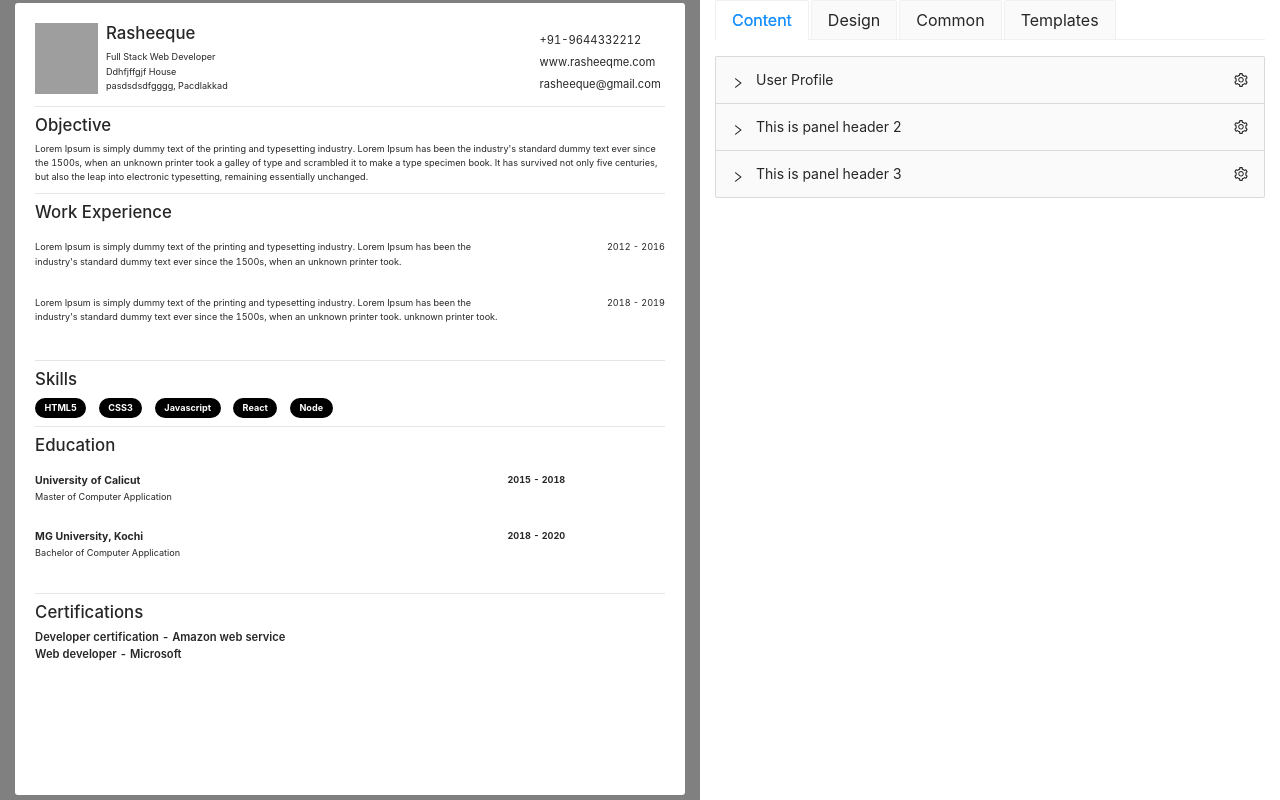
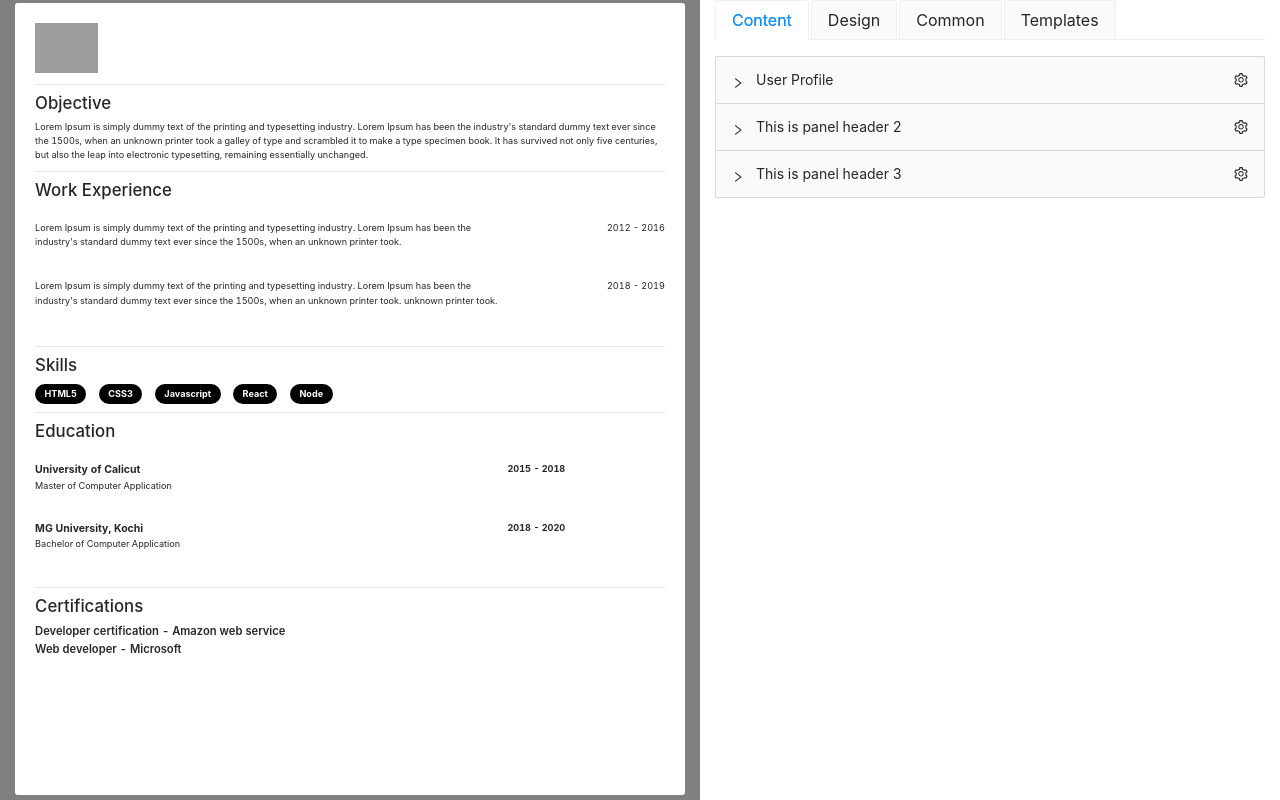
Before and after one commit to rasheequec/Resume-Builder, a React (Create React App) app: page / in a window 1280 px wide. Built offline with nearby package versions, Linux system fonts and the light colour scheme; grey boxes are pictures that could not be loaded.

Commit message:
action for updating data and fetch profile details through redux store

```diff
--- /dev/null
+++ b/src/actions/resumeActions.js
@@ -0,0 +1,9 @@
+import { UPDATE_RESUME_DATA } from './types';
+
+export const updateResumeData = (data) => {
+    console.log('data is',data)
+    return {
+      type: UPDATE_RESUME_DATA,
+      payload: data
+    };
+  };
--- /dev/null
+++ b/src/actions/types.js
@@ -0,0 +1 @@
+export const UPDATE_RESUME_DATA = "UPDATE_RESUME_DATA";
--- a/src/components/settings/content/index.js
+++ b/src/components/settings/content/index.js
@@ -1,7 +1,9 @@
 import React from 'react'
 import Profile from './profile'
 import { Collapse, Select } from 'antd';
+import { connect } from "react-redux";
 import { SettingOutlined } from '@ant-design/icons';
+import { updateResumeData } from '../../../actions/resumeActions'
 const { Panel } = Collapse;
 const { Option } = Select;
 
@@ -36,16 +38,16 @@ class Content extends React.Component {
   };
 
   render() {
-    const { expandIconPosition } = this.state;
+    const { data, updateData } = this.props;
     return (
       <div>
         <Collapse
           // defaultActiveKey={['1']}
           onChange={callback}
-          expandIconPosition={expandIconPosition}
+          // expandIconPosition={expandIconPosition}
         >
           <Panel header="User Profile" key="1" extra={genExtra()}>
-            <div><Profile /></div>
+            <div><Profile updateData={updateData} data={data} /></div>
           </Panel>
           <Panel header="This is panel header 2" key="2" extra={genExtra()}>
             <div>{text}</div>
@@ -59,4 +61,20 @@ class Content extends React.Component {
   }
 }
 
-export default Content
+const mapStateToProps = state => {
+  return {
+    data: state.resumeReducer
+  }
+}
+const mapDispatchToProps = (dispatch) => {
+	return {
+		updateData: data => {
+			dispatch(updateResumeData(data))
+    },
+	}
+
+}
+export default connect(
+	mapStateToProps,
+	mapDispatchToProps
+)(Content)
--- a/src/components/settings/content/profile.js
+++ b/src/components/settings/content/profile.js
@@ -1,40 +1,49 @@
 import React from 'react'
 import { Input, Form, Col, Row } from 'antd';
 
-const Profile = () => {
+
+const Profile = (props) => {
+    const { data, updateData } = props;
+    const changeHandle = (e) =>{
+        let profileData = {...data.profile, [e.target.name]: e.target.value }
+        let newData = {...data, profile: profileData}
+        updateData(newData)
+        // {...profileData}
+        // updateData(e.target.name)
+    }
     return (
         <div>
             {/* <Form name="horizontal_login" layout="inline"> */}
         <Row gutter={10} style={{padding: '1.5%'}}>
         <Col span={12}>
-        <Input  placeholder="Profile Image" />
+        <Input name="photo" onChange={changeHandle}  placeholder="Profile Image" />
         </Col>
         <Col span={12}>
-        <Input  placeholder="Name" />
+        <Input name="name" onChange={changeHandle} placeholder="Name" />
         </Col>
       </Row>
       <Row gutter={10} style={{padding: '1.5%'}}>
     <Col span={12}>
-      <Input placeholder="Designation" />
+      <Input name="title" onChange={changeHandle} placeholder="Designation" />
       </Col>
       <Col span={12}>
-        <Input placeholder="Address Line 1" />
+        <Input name="address1" onChange={changeHandle} placeholder="Address Line 1" />
         </Col>
       </Row>
       <Row gutter={10} style={{padding: '1.5%'}}>
       <Col span={12}>
-        <Input placeholder="Address Line 2" />
+        <Input name="address2" onChange={changeHandle} placeholder="Address Line 2" />
         </Col>
         <Col span={12}>
-        <Input placeholder="Phone number" />
+        <Input name="phone" onChange={changeHandle} placeholder="Phone number" />
         </Col>
       </Row>
       <Row gutter={10} style={{padding: '1.5%'}}>
       <Col span={12}>
-        <Input placeholder="Email" />
+        <Input name="email" onChange={changeHandle} placeholder="Email" />
         </Col>
         <Col span={12}>
-        <Input placeholder="Website" />
+        <Input name="website" onChange={changeHandle} placeholder="Website" />
         </Col>
       </Row>
 
--- a/src/components/template/basic/index.js
+++ b/src/components/template/basic/index.js
@@ -1,9 +1,8 @@
 import React from 'react'
 import './index.css'
 
-class BasicTemplate extends React.Component{
-
-    render(){
+const BasicTemplate = (props) => {
+  const { photo, name, title, address1, address2, phone, website, email } = props.data.profile;
         return(
             <div id="basic">
 
@@ -12,17 +11,16 @@ class BasicTemplate extends React.Component{
                          <img className="profileimage" src="https://i.pinimg.com/originals/97/31/02/9731022f0be7c965e880505461643850.jpg"/>
                       </div>
                      <div className="text">
-                         <h5>Rasheeque</h5>
-                         <p>Full Stack Web Developer</p>
-                         <p>Ddhfjffgjf House</p>
-                         <p>pasdsdsdfgggg, Pacdlakkad</p>
-                         {/* <p>Kerala, India</p> */}
+                      <h5>{name}</h5>
+                         <p>{title}</p>
+                         <p>{address1}</p>
+                         <p>{address2}</p>
                      </div>
                     {/* </div> */}
                     <div className="contactdetails">
-                         <small>+91-9644332212</small><br/>
-                         <small>www.rasheeqme.com</small><br/>
-                         <small>rasheeque@gmail.com</small>
+                         <small>{phone}</small><br/>
+                          <small>{email}</small><br/>
+                          <small>{website}</small>
                     </div>
                     <div className="maincontent">
                     <hr/>
@@ -247,7 +245,6 @@ class BasicTemplate extends React.Component{
                </div> */}
             </div>
         )
-    }
 }
 
 export default BasicTemplate
--- a/src/components/template/index.js
+++ b/src/components/template/index.js
@@ -1,12 +1,23 @@
 import React from 'react'
+import { connect } from "react-redux";
 import BasicTemplate from './basic/index'
 
 const Template = (props) => {
+    const { data } = props;
 return(
     <div>
-        <BasicTemplate />
+        {data.template == 'basic' && <BasicTemplate data={data} />}
     </div>
 )
 }
 
-export default Template
+// export default Template
+const mapStateToProps = state => {
+    return {
+        data: state.resumeReducer
+    }
+  }
+
+  export default connect(
+    mapStateToProps
+  )(Template);
--- a/src/reducers/resumeReducer.js
+++ b/src/reducers/resumeReducer.js
@@ -1,3 +1,6 @@
+import { UPDATE_RESUME_DATA } from '../actions/types'
+import { act } from 'react-dom/test-utils';
+
 const initialState = {
   template: "basic",
   profile: {
@@ -13,6 +16,9 @@ const initialState = {
 }
 const resumeReducer = (state = initialState, action) => {
     switch (action.type) {
+      case UPDATE_RESUME_DATA: {
+        return { ...state, ...action.payload};
+      }
       default:
         return state
     }
```
